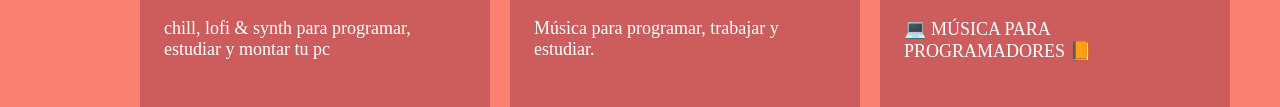
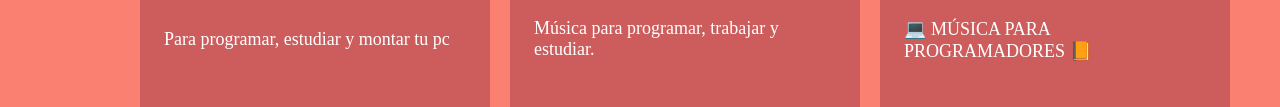
Before and after one commit to Dani-Firma-Paz/My-first-project, a plain HTML site: page musica.html in a window 1280 px wide. Shown: the part 457-564 px from the top of the page. Drawn offline with Linux system fonts and the light colour scheme; a web font is replaced by a local one.

Commit message:
My first project.portfolio

```diff
--- a/musica.html
+++ b/musica.html
@@ -26,7 +26,7 @@
              <img src="https://img.youtube.com/vi/UokZMBmnUGM/0.jpg" alt="/">
             </div>
             <div class="song-content">
-              <p>chill, lofi & synth para programar, estudiar y montar tu pc</p>
+              <p>Para programar, estudiar y montar tu pc</p>
             </div>
             <div class= "song-info">
                <p>1:03:57 min</p>
```
